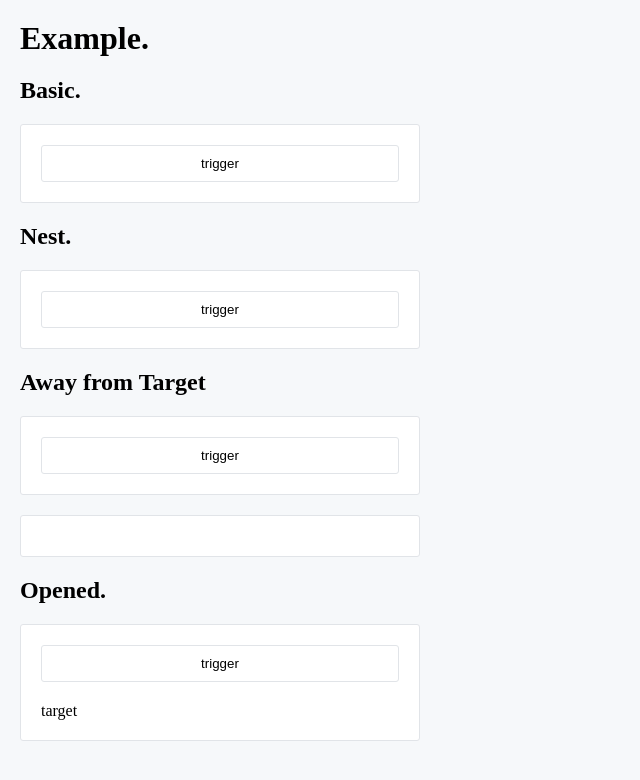
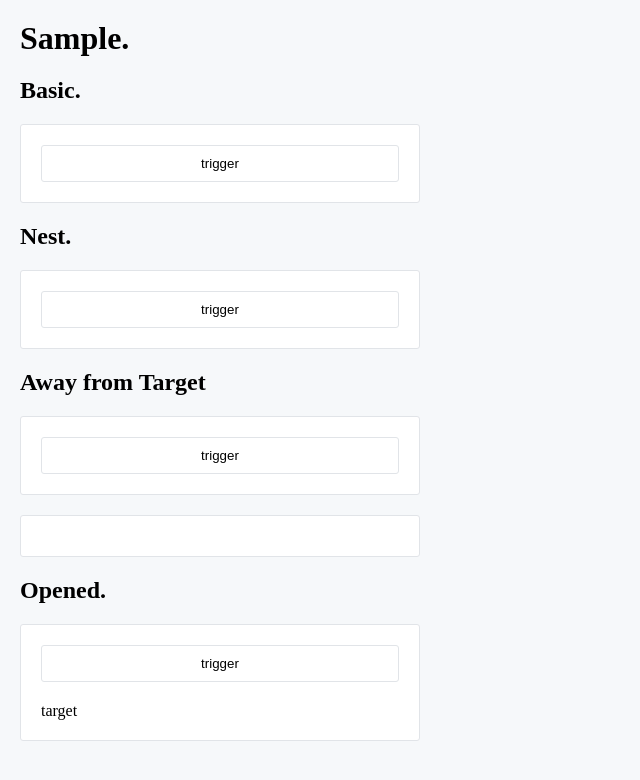
Before and after one commit to sitagakey/pure-js-accordion, a website built with webpack: page sample/index.html in a window 1280 px wide. Shown: the whole page, without its empty margins (0-640 px from the left). Built offline with nearby package versions, Linux system fonts and the light colour scheme.

Commit message:
update sample text

```diff
--- a/sample/index.html
+++ b/sample/index.html
@@ -9,7 +9,7 @@
 </head>
 <body>
 <main>
-    <h1>Example.</h1>
+    <h1>Sample.</h1>
     <h2>Basic.</h2>
     <div class="box">
         <button class="button" type="button">trigger</button>
```
